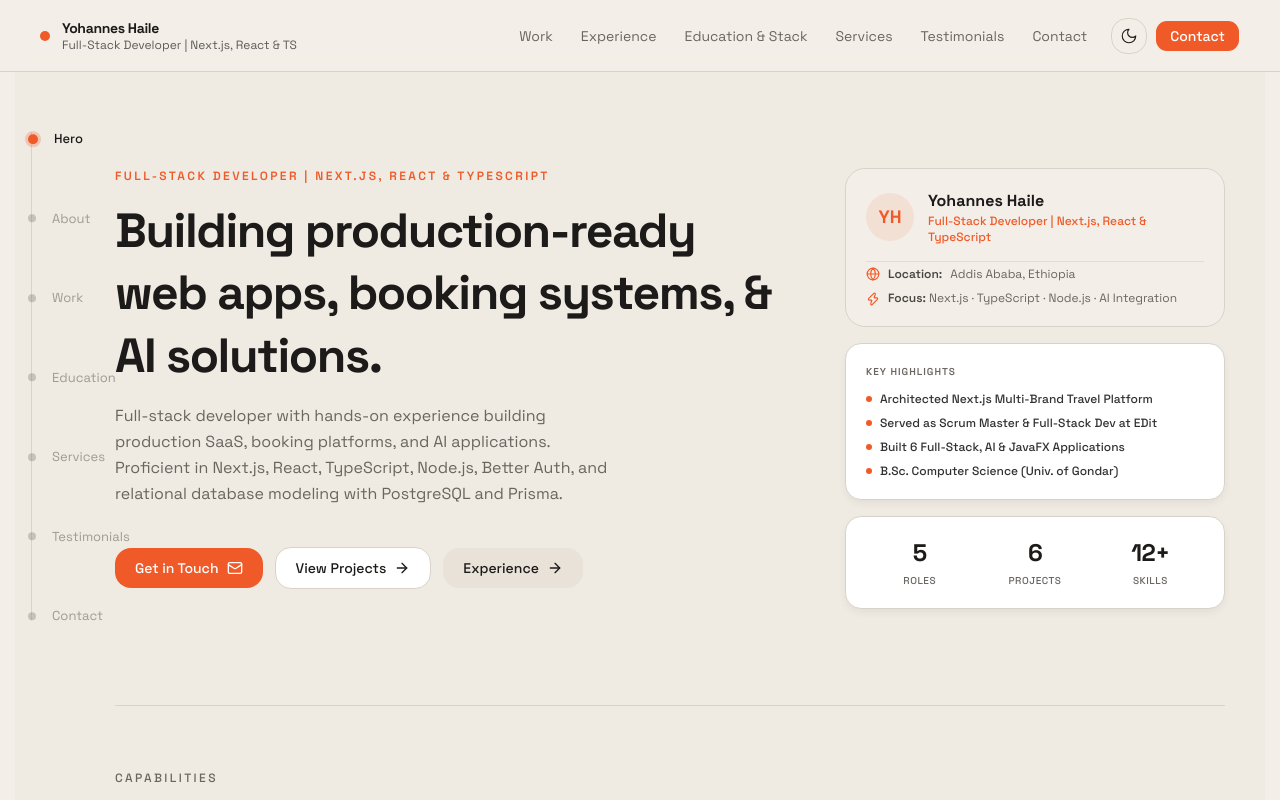
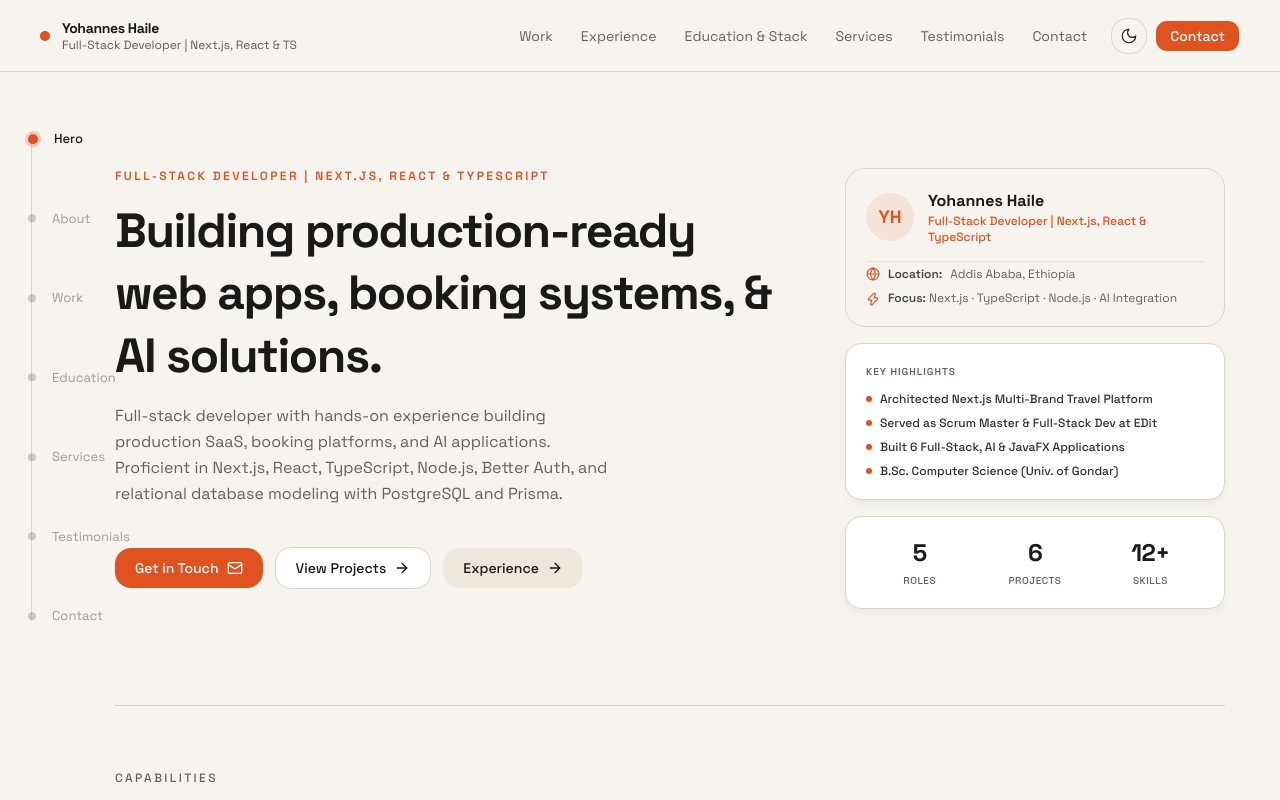
Before and after one commit to JoHaile/portfolio_2, a Next.js app: page / in a window 1280 px wide. Shown: the top 800 px of the page. Built offline with nearby package versions, Linux system fonts and the light colour scheme.

Commit message:
color pallet change

```diff
--- a/app/globals.css
+++ b/app/globals.css
@@ -6,41 +6,41 @@
 
 /* Light mode (default) */
 :root {
-  --background: #F3EFE8;
-  --foreground: #1D1B1A;
+  --background: #F7F4EF;
+  --foreground: #1A1918;
   --card: #FFFFFF;
-  --card-foreground: #1D1B1A;
+  --card-foreground: #1A1918;
   --popover: #FFFFFF;
-  --popover-foreground: #1D1B1A;
-  --primary: #F05A28;
+  --popover-foreground: #1A1918;
+  --primary: #E05220;
   --primary-foreground: #FFFFFF;
-  --secondary: #EFE9DE;
-  --secondary-foreground: #1D1B1A;
-  --muted: #E8E2D8;
-  --muted-foreground: #6B6560;
-  --accent: #F05A28;
+  --secondary: #F0EAE1;
+  --secondary-foreground: #1A1918;
+  --muted: #EDE7DE;
+  --muted-foreground: #66605B;
+  --accent: #E05220;
   --accent-foreground: #FFFFFF;
   --destructive: #DC2626;
   --destructive-foreground: #FFFFFF;
-  --border: #D8D2C8;
-  --border-subtle: rgba(0, 0, 0, 0.06);
-  --input: #D8D2C8;
-  --ring: #F05A28;
-  --chart-1: #F05A28;
-  --chart-2: #EFE9DE;
+  --border: #DCD5CB;
+  --border-subtle: rgba(0, 0, 0, 0.05);
+  --input: #DCD5CB;
+  --ring: #E05220;
+  --chart-1: #E05220;
+  --chart-2: #F0EAE1;
   --chart-3: #9A948C;
-  --chart-4: #D8D2C8;
-  --chart-5: #1D1B1A;
+  --chart-4: #DCD5CB;
+  --chart-5: #1A1918;
   --sidebar: #FAFAF8;
-  --sidebar-foreground: #1D1B1A;
-  --sidebar-primary: #F05A28;
+  --sidebar-foreground: #1A1918;
+  --sidebar-primary: #E05220;
   --sidebar-primary-foreground: #FFFFFF;
-  --sidebar-accent: #F05A28;
+  --sidebar-accent: #E05220;
   --sidebar-accent-foreground: #FFFFFF;
-  --sidebar-border: #D8D2C8;
-  --sidebar-ring: #F05A28;
+  --sidebar-border: #DCD5CB;
+  --sidebar-ring: #E05220;
   --cream: #FFFFFF;
-  --cream-foreground: #1D1B1A;
+  --cream-foreground: #1A1918;
   --font-sans: var(--font-space-grotesk), var(--font-inter), ui-sans-serif, system-ui, sans-serif;
   --font-serif: var(--font-space-grotesk), var(--font-inter), ui-sans-serif, system-ui, sans-serif;
   --font-mono: var(--font-jetbrains), JetBrains Mono, ui-monospace, monospace;
@@ -57,49 +57,49 @@
 
 /* Dark mode */
 .dark {
-  --background: #1D1B1A;
-  --foreground: #F3EFE8;
-  --card: #1D1B1A;
-  --card-foreground: #F3EFE8;
-  --popover: #1D1B1A;
-  --popover-foreground: #F3EFE8;
-  --primary: #F05A28;
-  --primary-foreground: #F3EFE8;
-  --secondary: #EFE9DE;
-  --secondary-foreground: #1D1B1A;
-  --muted: #2A2725;
-  --muted-foreground: #9A948C;
-  --accent: #F05A28;
-  --accent-foreground: #F3EFE8;
-  --destructive: #DC2626;
-  --destructive-foreground: #F3EFE8;
-  --border: #343434;
-  --border-subtle: rgba(255, 255, 255, 0.08);
-  --input: #343434;
-  --ring: #F05A28;
-  --chart-1: #F05A28;
-  --chart-2: #EFE9DE;
-  --chart-3: #9A948C;
-  --chart-4: #343434;
-  --chart-5: #1D1B1A;
-  --sidebar: #1D1B1A;
-  --sidebar-foreground: #F3EFE8;
-  --sidebar-primary: #F05A28;
-  --sidebar-primary-foreground: #F3EFE8;
-  --sidebar-accent: #F05A28;
-  --sidebar-accent-foreground: #F3EFE8;
-  --sidebar-border: #343434;
-  --sidebar-ring: #F05A28;
-  --cream: #EFE9DE;
-  --cream-foreground: #1D1B1A;
-  --shadow-2xs: 0px 4px 8px -1px rgba(0, 0, 0, 0.05);
-  --shadow-xs: 0px 4px 8px -1px rgba(0, 0, 0, 0.05);
-  --shadow-sm: 0px 4px 8px -1px rgba(0, 0, 0, 0.10), 0px 1px 2px -2px rgba(0, 0, 0, 0.10);
-  --shadow: 0px 4px 8px -1px rgba(0, 0, 0, 0.10), 0px 1px 2px -2px rgba(0, 0, 0, 0.10);
-  --shadow-md: 0px 4px 8px -1px rgba(0, 0, 0, 0.10), 0px 2px 4px -2px rgba(0, 0, 0, 0.10);
-  --shadow-lg: 0px 4px 8px -1px rgba(0, 0, 0, 0.10), 0px 4px 6px -2px rgba(0, 0, 0, 0.10);
-  --shadow-xl: 0px 4px 8px -1px rgba(0, 0, 0, 0.10), 0px 8px 10px -2px rgba(0, 0, 0, 0.10);
-  --shadow-2xl: 0px 4px 8px -1px rgba(0, 0, 0, 0.25);
+  --background: #141312;
+  --foreground: #F5F2EC;
+  --card: #201E1C;
+  --card-foreground: #F5F2EC;
+  --popover: #201E1C;
+  --popover-foreground: #F5F2EC;
+  --primary: #F97316;
+  --primary-foreground: #FFFFFF;
+  --secondary: #282523;
+  --secondary-foreground: #F5F2EC;
+  --muted: #262321;
+  --muted-foreground: #A39C93;
+  --accent: #F97316;
+  --accent-foreground: #FFFFFF;
+  --destructive: #EF4444;
+  --destructive-foreground: #FFFFFF;
+  --border: #2E2A27;
+  --border-subtle: rgba(255, 255, 255, 0.06);
+  --input: #2E2A27;
+  --ring: #F97316;
+  --chart-1: #F97316;
+  --chart-2: #282523;
+  --chart-3: #A39C93;
+  --chart-4: #2E2A27;
+  --chart-5: #F5F2EC;
+  --sidebar: #141312;
+  --sidebar-foreground: #F5F2EC;
+  --sidebar-primary: #F97316;
+  --sidebar-primary-foreground: #FFFFFF;
+  --sidebar-accent: #F97316;
+  --sidebar-accent-foreground: #FFFFFF;
+  --sidebar-border: #2E2A27;
+  --sidebar-ring: #F97316;
+  --cream: #282523;
+  --cream-foreground: #F5F2EC;
+  --shadow-2xs: 0px 4px 8px -1px rgba(0, 0, 0, 0.15);
+  --shadow-xs: 0px 4px 8px -1px rgba(0, 0, 0, 0.15);
+  --shadow-sm: 0px 4px 8px -1px rgba(0, 0, 0, 0.20), 0px 1px 2px -2px rgba(0, 0, 0, 0.20);
+  --shadow: 0px 4px 8px -1px rgba(0, 0, 0, 0.20), 0px 1px 2px -2px rgba(0, 0, 0, 0.20);
+  --shadow-md: 0px 4px 8px -1px rgba(0, 0, 0, 0.25), 0px 2px 4px -2px rgba(0, 0, 0, 0.20);
+  --shadow-lg: 0px 4px 8px -1px rgba(0, 0, 0, 0.30), 0px 4px 6px -2px rgba(0, 0, 0, 0.20);
+  --shadow-xl: 0px 4px 8px -1px rgba(0, 0, 0, 0.35), 0px 8px 10px -2px rgba(0, 0, 0, 0.25);
+  --shadow-2xl: 0px 4px 8px -1px rgba(0, 0, 0, 0.45);
 }
 
 @theme inline {
--- a/app/page.tsx
+++ b/app/page.tsx
@@ -26,7 +26,7 @@ export default function Home() {
       <NavBar />
       <ScrollTracker />
 
-      <main className="mx-auto max-w-[1250px] px-6 md:px-10 lg:pl-[100px] bg-muted/40">
+      <main className="mx-auto max-w-[1250px] px-6 md:px-10 lg:pl-[100px]">
         <HeroSection profile={profile} />
         <CapabilitiesSection capabilities={capabilities} />
         <ProjectsSection projects={projects} />
```
